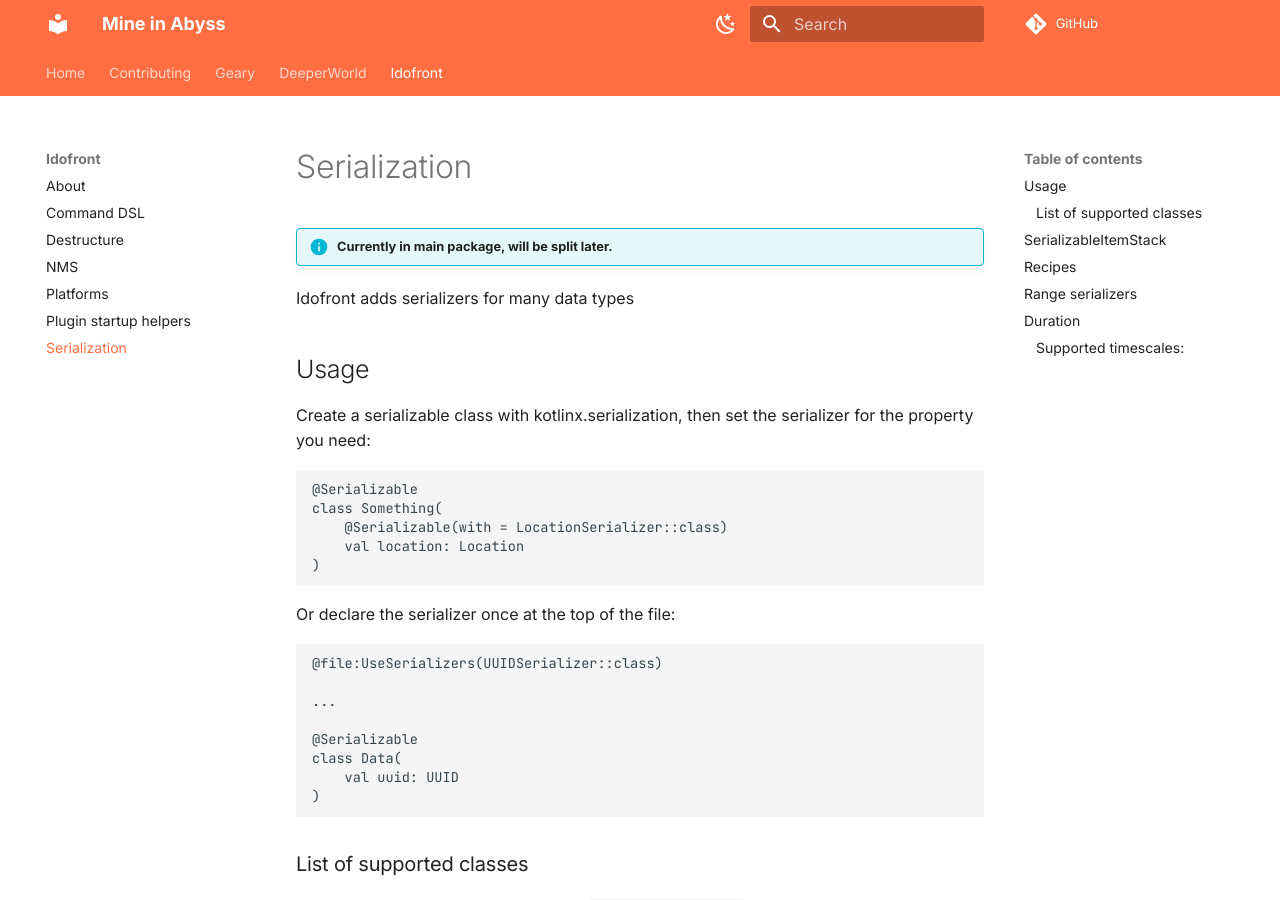
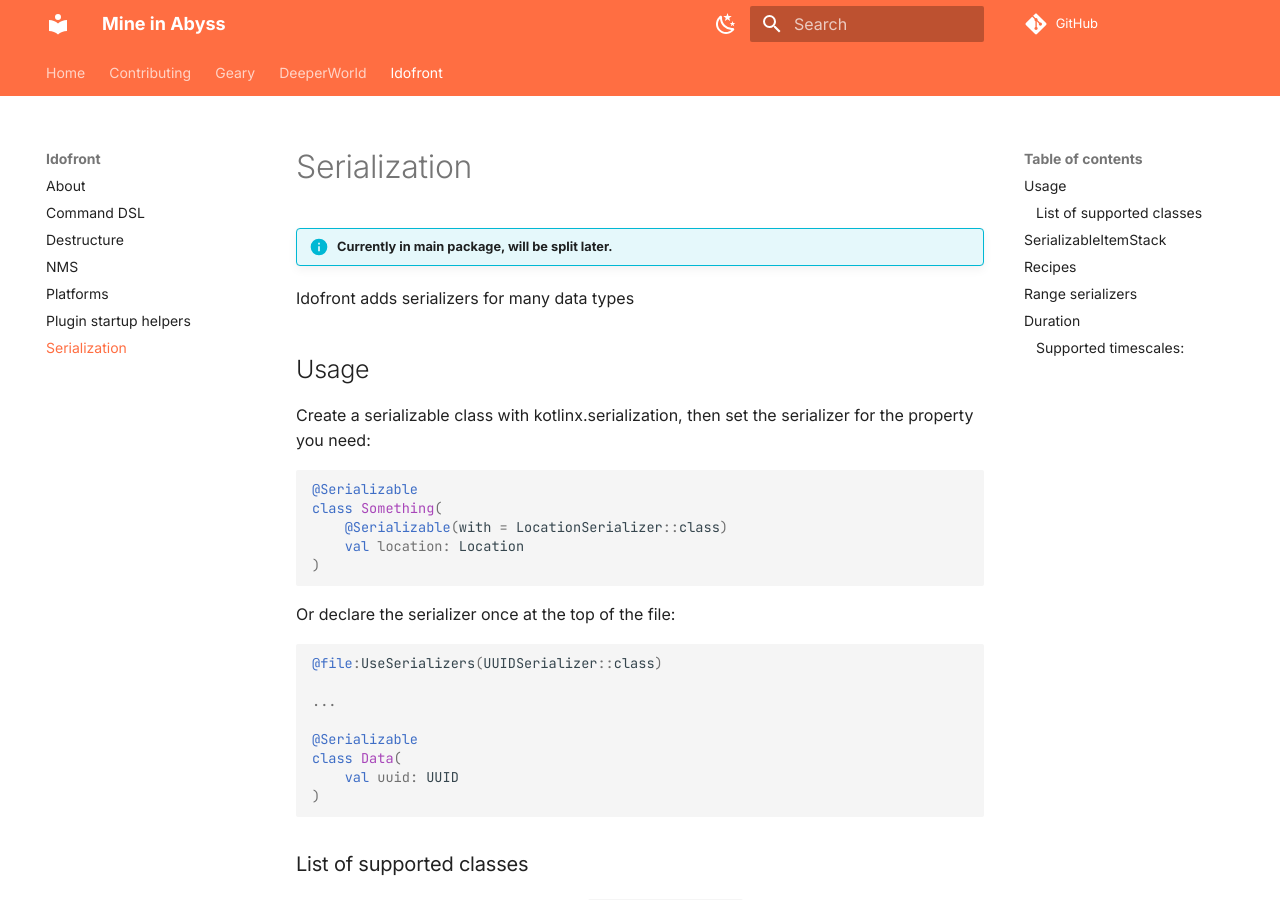
Before and after one commit to MineInAbyss/wiki, an MkDocs documentation site: the page built from docs/idofront/serialization.md, in a window 1280 px wide and 900 px high. Built offline with MkDocs 1.6.1 and Material for MkDocs 9.7.7, drawn with Linux system fonts in a browser that asks for light colours; comment, search, counter and statistics services are not loaded.

Commit message:
Fix kotlin code samples

````diff
--- a/docs/idofront/serialization.md
+++ b/docs/idofront/serialization.md
@@ -8,7 +8,7 @@ Idofront adds serializers for many data types
 
 Create a serializable class with kotlinx.serialization, then set the serializer for the property you need:
 
-```kt
+```kotlin
 @Serializable
 class Something(
     @Serializable(with = LocationSerializer::class)
@@ -17,7 +17,7 @@ class Something(
 ```
 
 Or declare the serializer once at the top of the file:
-```kt
+```kotlin
 @file:UseSerializers(UUIDSerializer::class)
 
 ...
@@ -48,7 +48,7 @@ Lets you define items cleanly in config, then convert them to a bukkit ItemStack
 ## Recipes
 
 Example YML from using `SerializableRecipe`
-```yml
+```yaml
 recipe:
   key: "plugin:some_recipe"
   ingredients:
@@ -80,7 +80,7 @@ Durations are serialized as a number followed by a timescale (ex `1s` for one se
 
 ### Supported timescales:
 
-```yml
+```yaml
 t: Ticks
 s: Seconds
 m: Minutes
````
Also changed, not shown: docs/idofront/index.md (+2 -0 lines), docs/idofront/nms.md (+2 -2 lines), docs/idofront/platforms.md (+2 -2 lines).
